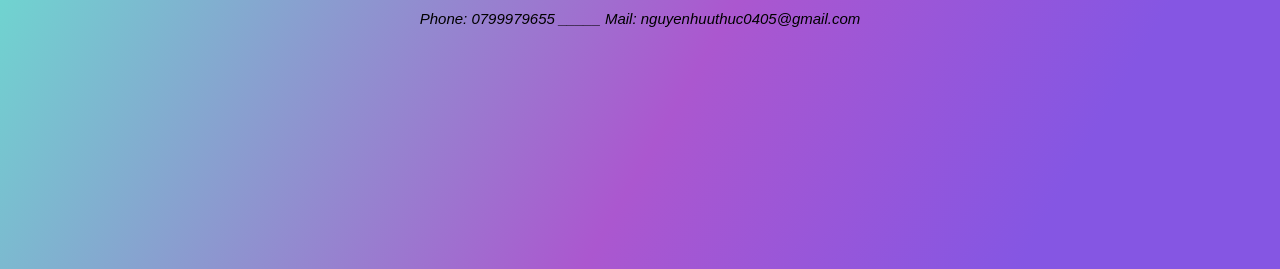
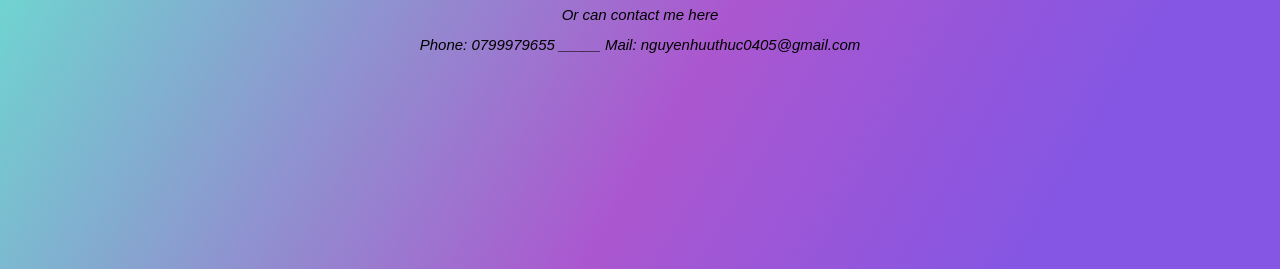
Before and after one commit to Nonobeam/PORFOLIO, a plain HTML site: page index.html in a window 1280 px wide. Shown: the part 1031-1300 px from the top of the page. Drawn offline with nearby package versions, Linux system fonts and the light colour scheme; a web font is replaced by a local one.

Commit message:
Update style.css

```diff
--- a/style.css
+++ b/style.css
@@ -186,7 +186,7 @@ td{
     color: black;
     font-style: italic;
     font-size: 15px;
-    top: 32%;
+    top: 34%;
 }
 
 .phone_mail{
@@ -195,7 +195,7 @@ td{
     color: black;
     font-style: italic;
     font-size: 15px;
-    top: 33%;
+    top: 35%;
     padding-bottom: 20px;
 }
 
```
